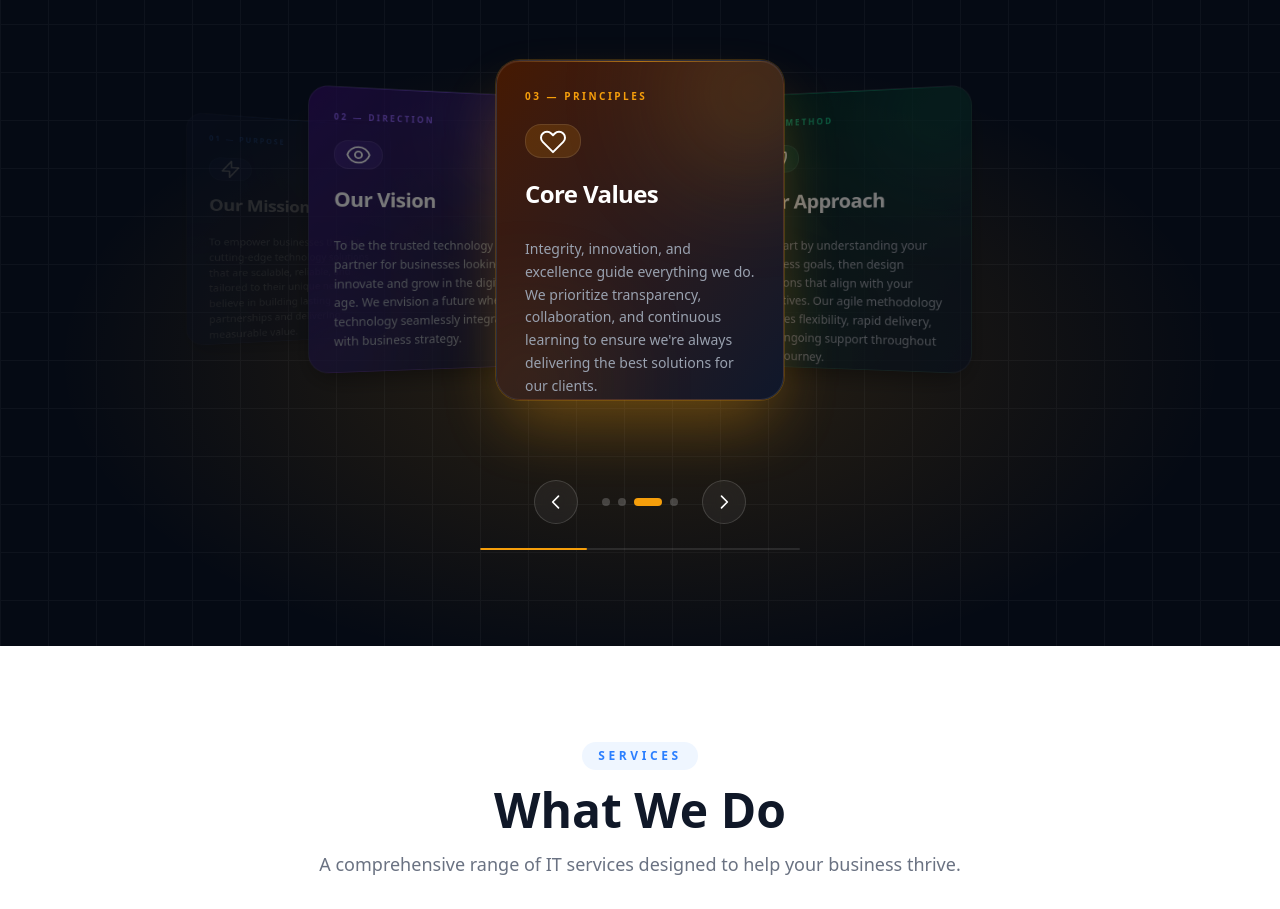
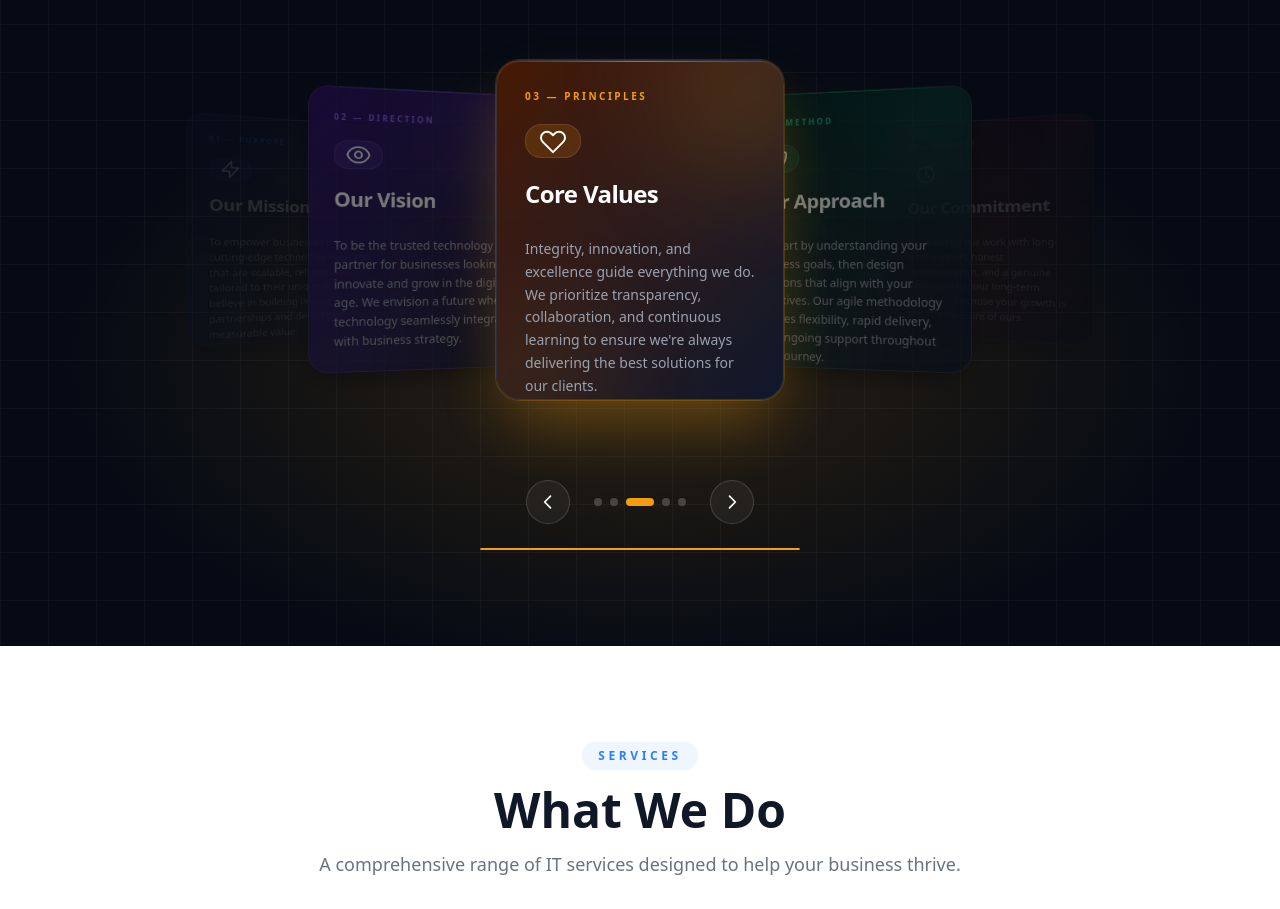
Before and after one commit to devidardhruvil-codes/BusinessProject, a Next.js app: page /about in a window 1280 px wide. Shown: the part 1008-1917 px from the top of the page. Built offline with nearby package versions, Linux system fonts and the light colour scheme.

Commit message:
Card addition in the who we are section and migrated styles from the page.tsx to globals.css

```diff
--- a/app/about/page.tsx
+++ b/app/about/page.tsx
@@ -99,6 +99,29 @@ const cards = [
     text: "We start by understanding your business goals, then design solutions that align with your objectives. Our agile methodology ensures flexibility, rapid delivery, and ongoing support throughout your journey.",
     accent: "#10b981",
     bg: "from-emerald-950 to-slate-900",
+  },
+
+  {
+    icon: (
+      <svg
+        className="w-8 h-8 text-white"
+        fill="none"
+        viewBox="0 0 24 24"
+        stroke="currentColor"
+      >
+        <path
+          strokeLinecap="round"
+          strokeLinejoin="round"
+          strokeWidth={1.5}
+          d="M12 8v4l3 3m6-3a9 9 0 11-18 0 9 9 0 0118 0z"
+        />
+      </svg>
+    ),
+    title: "Our Commitment",
+    tag: "05 — PROMISE",
+    text: "We stand by our work with long-term support, honest communication, and a genuine dedication to your long-term success — because your growth is the true measure of ours.",
+    accent: "#ec4899", // pink/fuchsia
+    bg: "from-pink-950 to-slate-900",
   },
 ];
 
@@ -1009,13 +1032,6 @@ export default function About() {
           </svg>
         </Link>
       </section>
-
-      <style>{`
-        @keyframes progressFill {
-          from { width: 0% }
-          to   { width: 100% }
-        }
-      `}</style>
     </main>
   );
 }
--- a/app/globals.css
+++ b/app/globals.css
@@ -35,6 +35,15 @@
       transform: translate(15px, -22px);
     }
   }
+
+  @keyframes progressFill {
+    from {
+      width: 0%;
+    }
+    to {
+      width: 100%;
+    }
+  }
 }
 
 /* Optional: if you want to keep them in utilities layer too */
```
